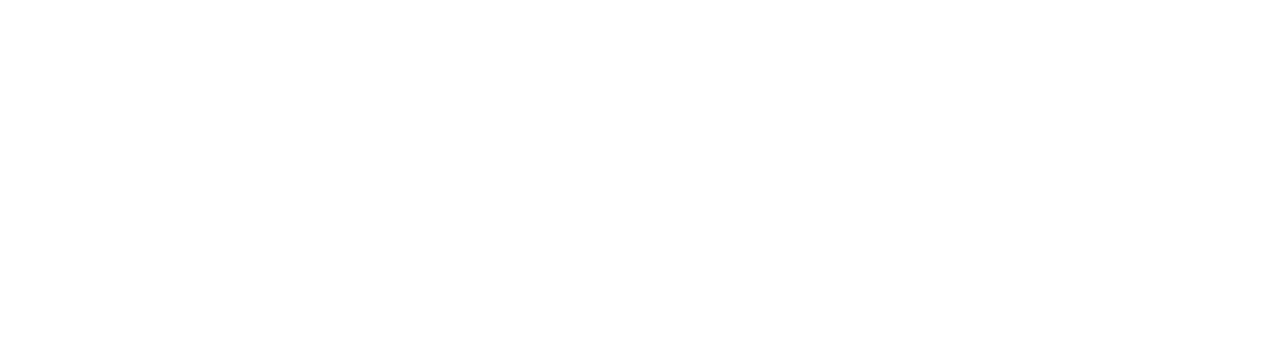
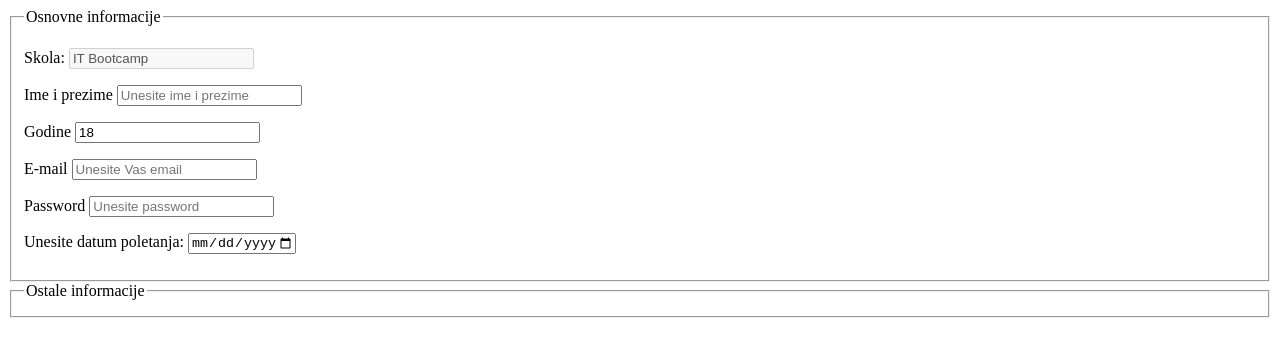
Before and after one commit to GvozdicDejan/vezbaGit, a plain HTML site: page index.html in a window 1280 px wide. Drawn offline with Linux system fonts and the light colour scheme.

Commit message:
druga promena

```diff
--- a/index.html
+++ b/index.html
@@ -6,6 +6,39 @@
     <title>Hello world</title>
 </head>
 <body>
+    <form action="">
+        <fieldset>
+            <legend>Osnovne informacije</legend>
+            <p>
+                <label for="">Skola:</label>
+                <input type="text" value="IT Bootcamp" disabled>
+            </p>
+            <p>
+                <label for="">Ime i prezime</label>
+                <input type="text" placeholder="Unesite ime i prezime">
+            </p>
+            <p>
+                <label for="">Godine</label>
+                <input type="number" value="18">
+            </p>
+            <p>
+                <label>E-mail</label>
+                <input type="email" placeholder="Unesite Vas email">
+
+            </p>
+            <p>
+                <label>Password</label>
+                <input type="password" placeholder="Unesite password">
+            </p>
+            <p>
+                <label>Unesite datum poletanja:</label>
+                <input type="date" min="2020-12-01" max="2021-01-31" step="7">
+            </p>
+        </fieldset>
+        <fieldset>
+            <legend>Ostale informacije</legend>
+        </fieldset>
+    </form>
 
 </body>
 </html>
```
